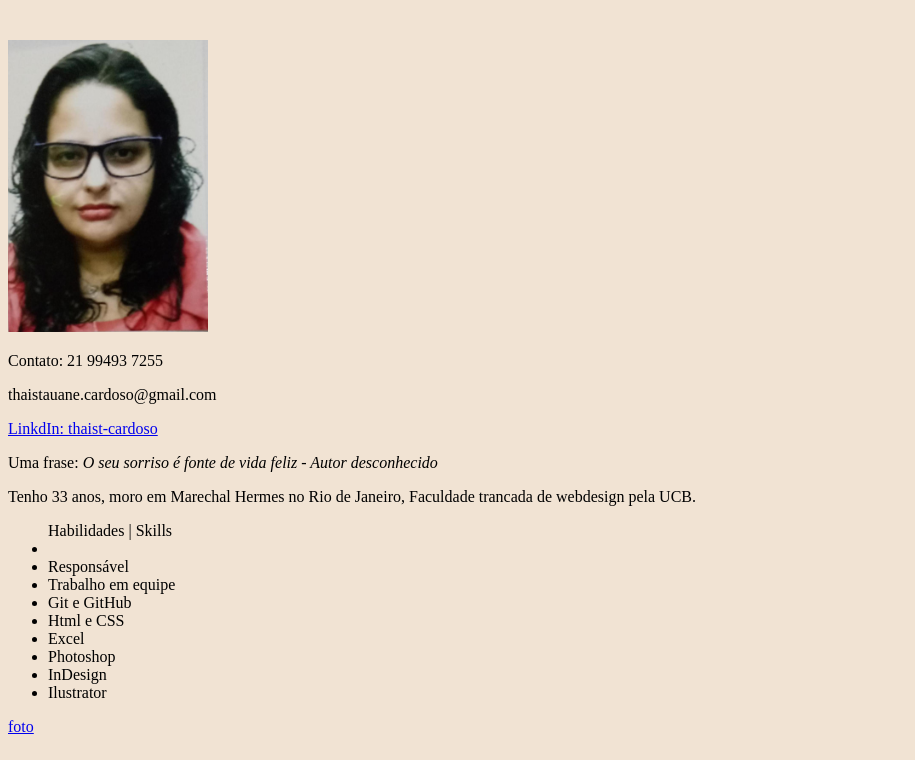
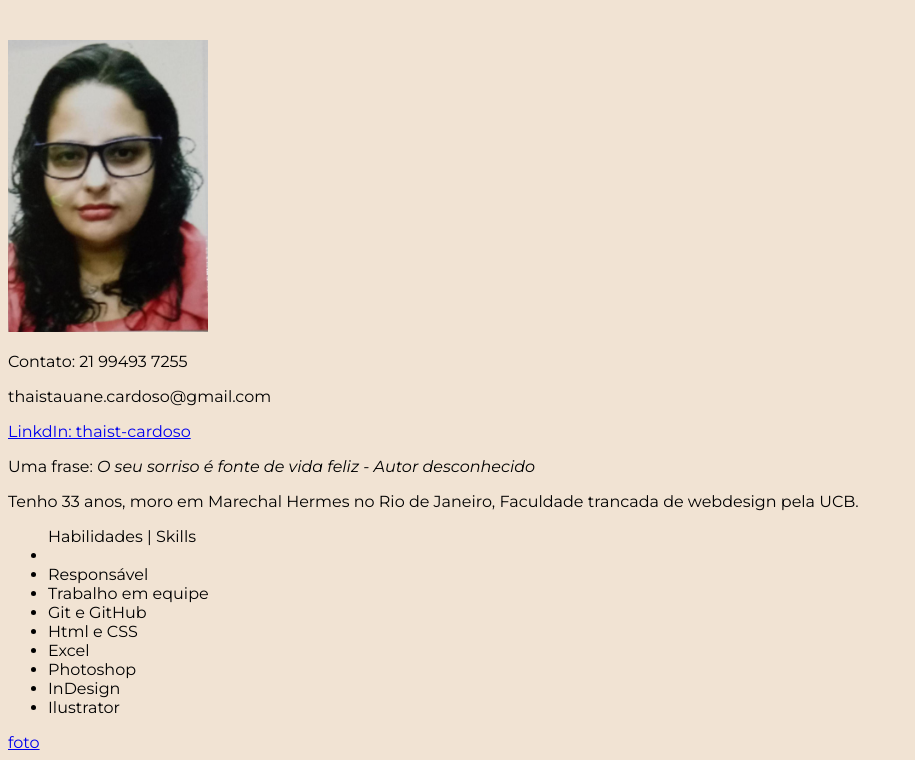
Before and after one commit to thaistcardoso/potifolio_trybe, a plain HTML site: page index.html in a window 1280 px wide. Shown: the part 136-896 px from the top of the page, without its empty margins (0-915 px from the left). Drawn offline with Linux system fonts and the light colour scheme.

Commit message:
add font montserrat no body

```diff
--- a/index.html
+++ b/index.html
@@ -9,12 +9,15 @@
     <link rel="preconnect" href="https://fonts.googleapis.com">
     <link rel="preconnect" href="https://fonts.gstatic.com" crossorigin>
     <link href="https://fonts.googleapis.com/css2?family=Parisienne&display=swap" rel="stylesheet">
+    <link href="https://fonts.googleapis.com/css2?family=Montserrat:ital,wght@0,100;0,200;0,300;0,400;0,500;0,600;0,700;0,800;0,900;1,100;1,200;1,300;1,400;1,500;1,600;1,700;1,800;1,900&display=swap" rel="stylesheet">
+
 
     <title> Portifólio Thais Cardoso</title>
 
     <style>
     body{
         background-color: #f1e3d3;
+        font-family: 'Montserrat', sans-serif;
     }
     h1{
         font-family: 'Parisienne', cursive;
```
